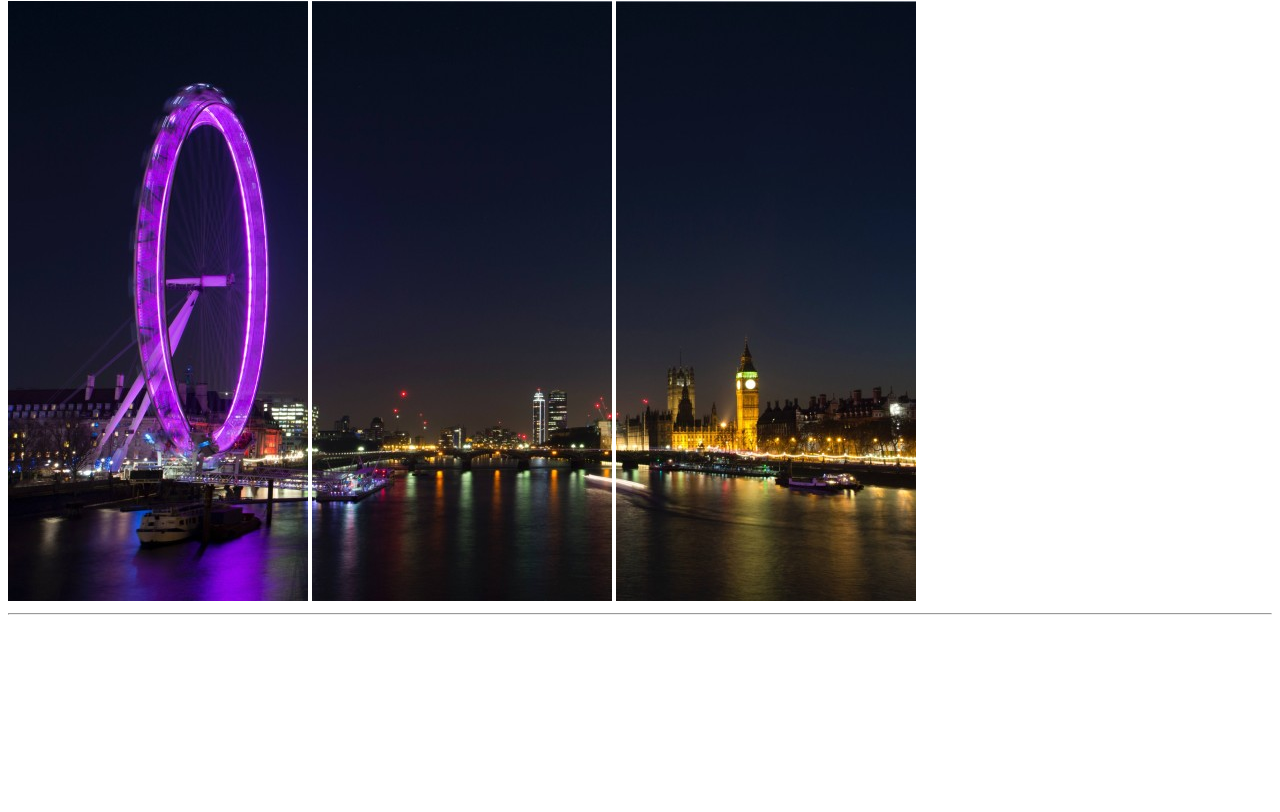
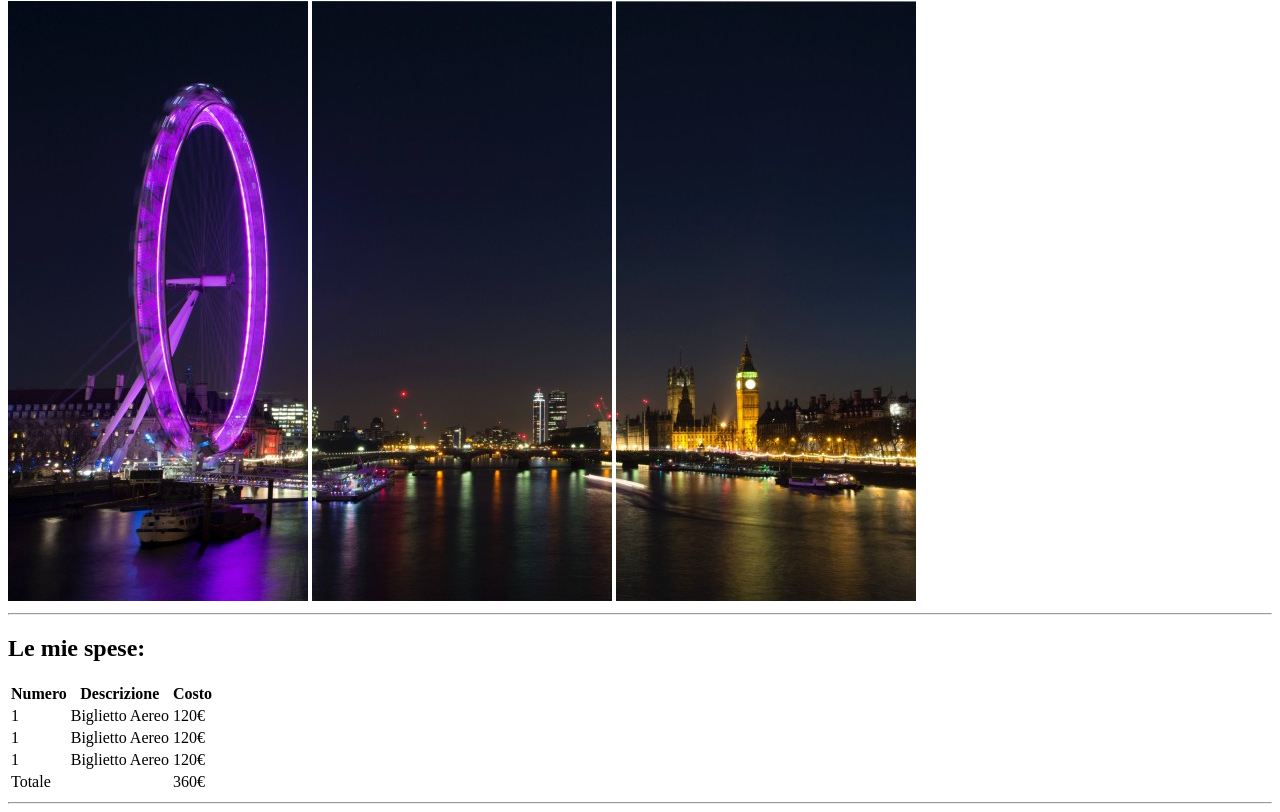
Before and after one commit to XanderGale/html-london-trip, a plain HTML site: page index.html in a window 1280 px wide. Shown: the part 79-891 px from the top of the page. Before the commit the page ends 800 px from the top, so only its background shows below. Drawn offline with Linux system fonts and the light colour scheme.

Commit message:
Introduce #1 Section in main

```diff
--- a/index.html
+++ b/index.html
@@ -18,7 +18,51 @@
     </header>
     <hr>
     <main>
-
+        <!-- #1 Section -->
+        <section>
+            <!-- #1 Section Title -->
+            <h2>Le mie spese:</h2>
+            <!-- #1 Section Table -->
+            <table>
+                <!-- Table Header -->
+                <thead>
+                    <tr>
+                        <th>Numero</th>
+                        <th>Descrizione</th>
+                        <th>Costo</th>
+                    </tr>
+                </thead>
+                <!-- Table Body -->
+                <tbody>
+                    <!-- #1 Line -->
+                    <tr>
+                        <td>1</td>
+                        <td>Biglietto Aereo</td>
+                        <td>120€</td>
+                    </tr>
+                    <!-- #2 Line -->
+                    <tr>
+                        <td>1</td>
+                        <td>Biglietto Aereo</td>
+                        <td>120€</td>
+                    </tr>
+                    <!-- #3 Line -->
+                    <tr>
+                        <td>1</td>
+                        <td>Biglietto Aereo</td>
+                        <td>120€</td>
+                    </tr>
+                </tbody>
+                <!-- Table Footer -->
+                <tfoot>
+                    <tr>
+                        <td colspan="2">Totale</td>
+                        <td>360€</td>
+                    </tr>
+                </tfoot>
+            </table>
+        </section>
+        <hr>
     </main>
 
     <footer>
```
